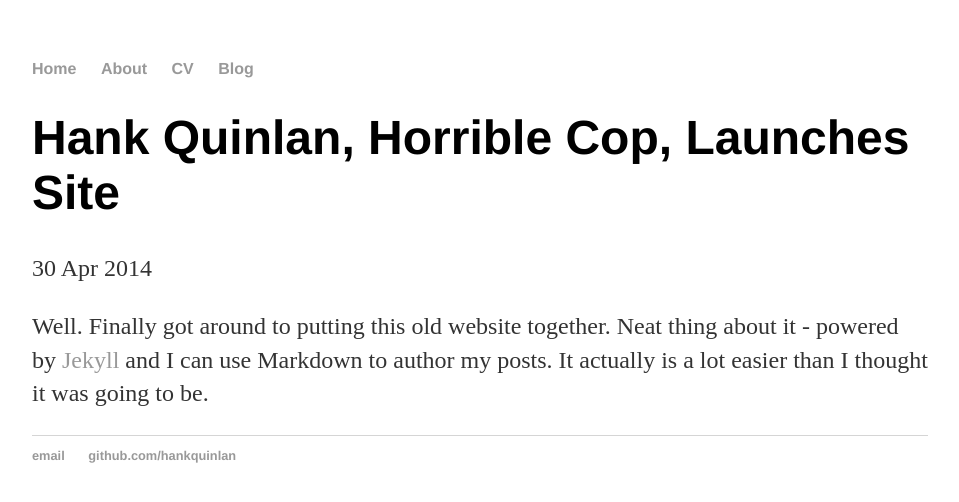
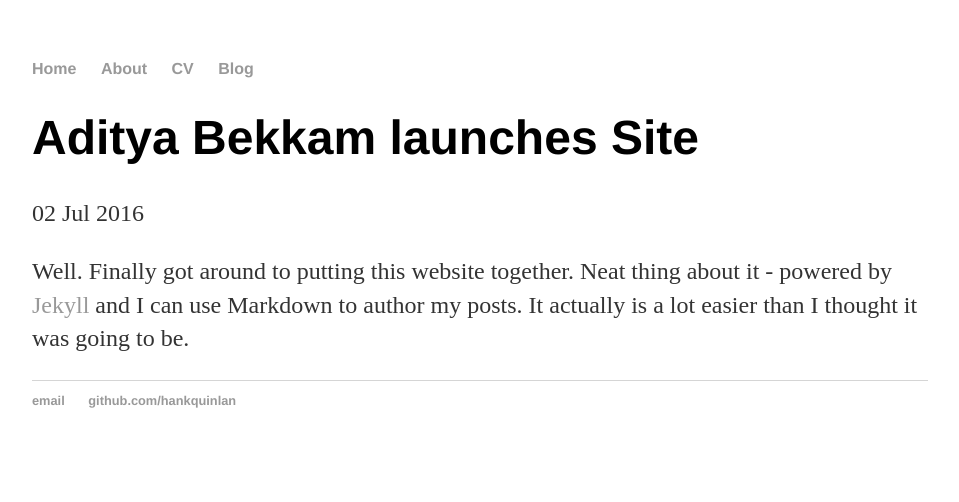
Before and after one commit to adityaBekkam/adityaBekkam.github.io, a Jekyll site: the page built from _posts/2016-07-02-aditya-bekkam-site-launched.md, in a window 1280 px wide. Shown: the top 502 px of the page, without its empty margins (160-1119 px from the left). Built offline with Jekyll 4.4.1, drawn with Linux system fonts in a browser that asks for light colours.

Commit message:
Update 2016-07-02-aditya-bekkam-site-launched.md

```diff
--- a/_posts/2016-07-02-aditya-bekkam-site-launched.md
+++ b/_posts/2016-07-02-aditya-bekkam-site-launched.md
@@ -1,7 +1,7 @@
 ---
 layout: post
-title: "Hank Quinlan, Horrible Cop, Launches Site"
-date: 2014-04-30
+title: "Aditya Bekkam launches Site"
+date: 2016-07-02
 ---
 
-Well. Finally got around to putting this old website together. Neat thing about it - powered by [Jekyll](http://jekyllrb.com) and I can use Markdown to author my posts. It actually is a lot easier than I thought it was going to be.
+Well. Finally got around to putting this website together. Neat thing about it - powered by [Jekyll](http://jekyllrb.com) and I can use Markdown to author my posts. It actually is a lot easier than I thought it was going to be.
```
